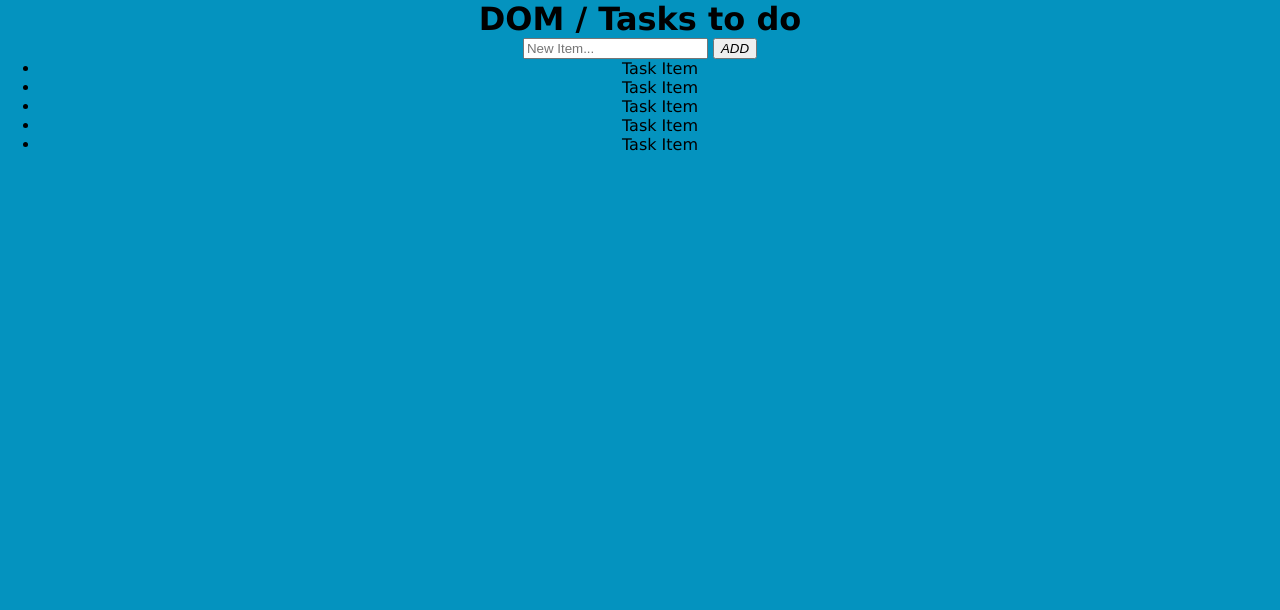
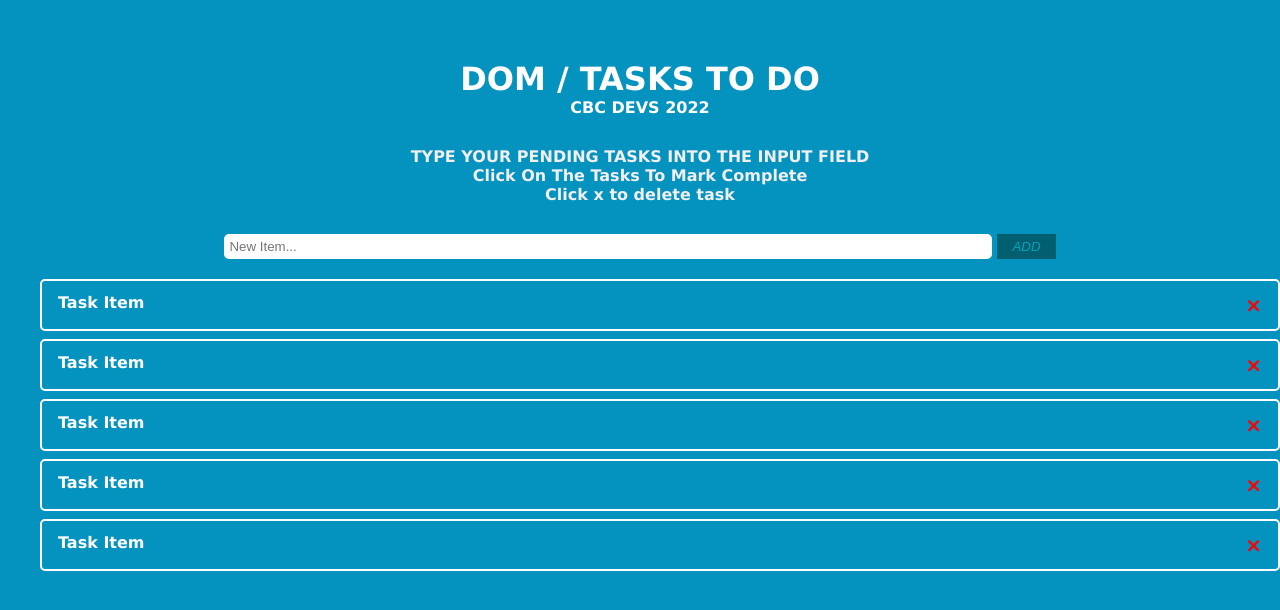
Before and after one commit to michojekunle/DOM-Manipulation, a plain HTML site: page index.html in a window 1280 px wide. Drawn offline with Linux system fonts and the light colour scheme.

Commit message:
studying dom

```diff
--- a/index.html
+++ b/index.html
@@ -10,8 +10,20 @@
 <body>
     <div class="container">
         <div class="row">
-            <div class="intro-col">
+            <div class="intro col">
                 <h1>DOM / Tasks to do</h1>
+                <h4>CBC DEVS 2022</h4>
+                <div>
+                    <div class="border1"></div>
+                </div>
+            </div>
+        </div>
+
+        <div class="row">
+            <div class="info-text col">
+                <p id="first">Type your pending tasks into the input field</p>
+                <p id="second">Click On The Tasks To Mark Complete</p>
+                <p id="third">Click x to delete task</p>
             </div>
         </div>
 
@@ -25,11 +37,11 @@
         <div class="row">
             <div class="lists-items">
                 <ul class="lists">
-                    <li class="lists">Task Item</li>
-                    <li class="lists">Task Item</li>
-                    <li class="lists">Task Item</li>
-                    <li class="lists">Task Item</li>
-                    <li class="lists">Task Item</li>
+                    <li class="lists">Task Item <span>&times;</span></li>
+                    <li class="lists">Task Item <span>&times;</span></li>
+                    <li class="lists">Task Item <span>&times;</span></li>
+                    <li class="lists">Task Item <span>&times;</span></li>
+                    <li class="lists">Task Item <span>&times;</span></li>
                 </ul>
             </div>
         </div>
--- a/script.js
+++ b/script.js
@@ -0,0 +1,20 @@
+let val;
+
+val = window.innerHeight;
+val = window.innerWidth;
+
+//scroll points
+val = window.scrollY;
+val = window.scrollX;
+
+//location
+val = window.location;
+val = window.location.hostname;
+val = window.location.host;
+// window.location.href = "https://google.com";
+val = window.history.length;
+val = window.navigator.language;
+val = window.document;
+
+
+console.log(val);
--- a/style.css
+++ b/style.css
@@ -8,3 +8,80 @@ body {
     font-family:'Lucida Sans', 'Lucida Sans Regular', 'Lucida Grande', 'Lucida Sans Unicode', Geneva, Verdana, sans-serif;
     text-align: center;
 }
+
+.intro {
+    margin: 30px;
+    font-weight: bold;
+}
+
+h1 {
+    color:  #fff;
+    margin-top: 60px;
+    text-transform: uppercase;
+    font-weight: 800;
+}
+
+h4 {
+    color: #fff;
+}
+
+p {
+    font-weight: 600;
+}
+
+#first, #second, #third {
+    color: rgb(241, 239, 239);
+}
+
+#first {
+    margin-top: 30px;
+    text-transform: uppercase;
+}
+
+#third {
+    margin-bottom: 30px;
+}
+
+input {
+    border-radius: 5px;
+    padding: 5px;
+    outline: none;
+    border: none;
+    min-width: 60%;
+}
+
+#enter {
+    border: none;
+    padding: 5px 15px;
+    color: #04a1bf;
+    background-color: #025f70;
+    transition: all .75s ease;
+}
+
+#enter:hover {
+    color: #ffcd5d;
+    background-color: #02798f;
+}
+
+ul {
+    text-align: left;
+    margin-top: 20px;
+}
+
+li {
+    list-style: none;
+    padding: 12px 16px;
+    color: #fff;
+    border-radius: 5px;
+    border: 2px solid ;
+    background-color: 04eb9cd;
+    font-weight: 600;
+    margin-bottom: 8px;
+    display: flex;
+    justify-content: space-between;
+}
+
+span {
+    color: red;
+    font-size: 20px;
+}
```
